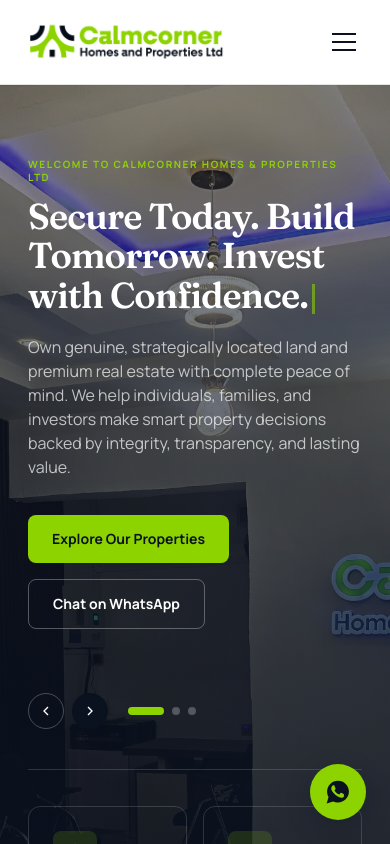
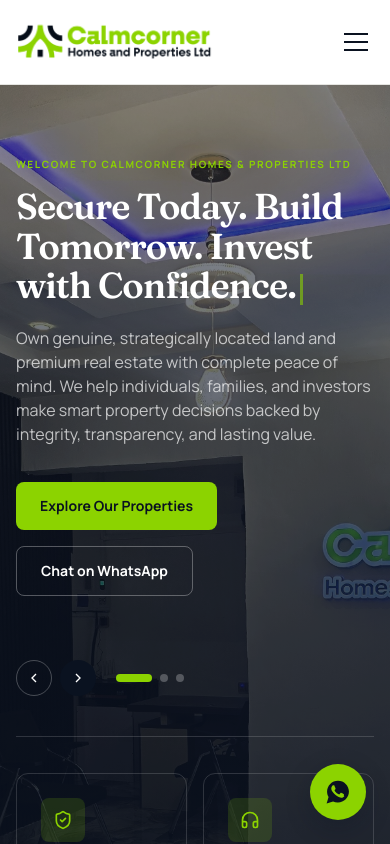
Before and after one commit to iamipheco/calmcorner-new, a React (Vite) app: page / in a window 390 px wide. Shown: the top 844 px of the page. Built offline with nearby package versions, Linux system fonts and the light colour scheme.

Commit message:
Continue Calmcorner development 4

```diff
--- a/src/index.css
+++ b/src/index.css
@@ -43,7 +43,7 @@
    ============================================================ */
 @layer components {
   .container-custom {
-    @apply mx-auto max-w-295 px-7 md:px-8;
+    @apply mx-auto max-w-295 px-4 md:px-8;
   }
   /* ---------------------------------
      Eyebrows
```
